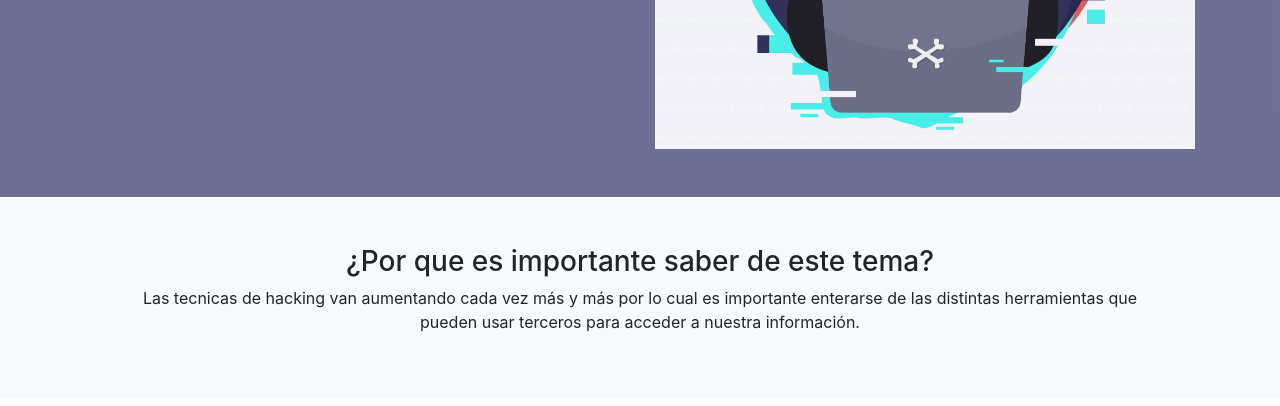
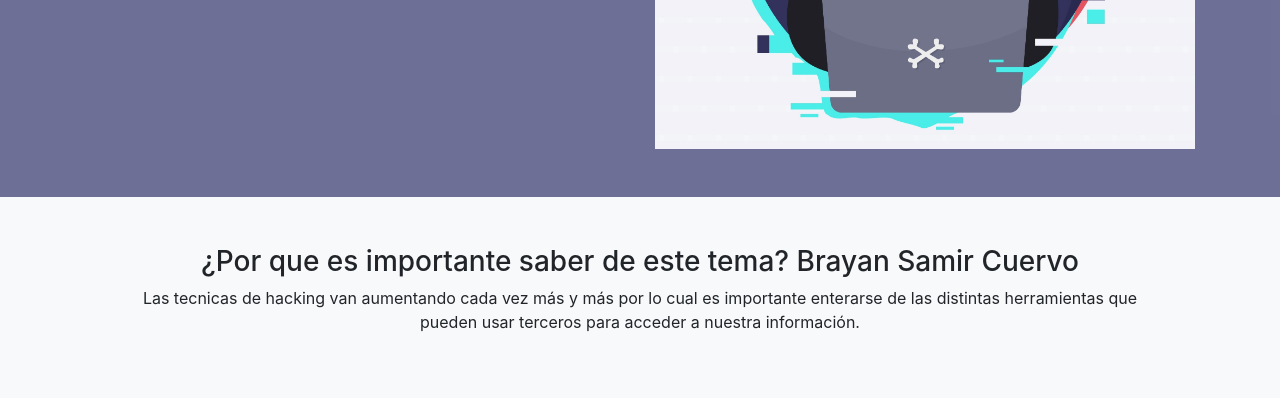
Before and after one commit to SamCuervo/pagina-para-clonar, a plain HTML site: page index.html in a window 1280 px wide. Shown: the part 394-800 px from the top of the page. Drawn offline with nearby package versions, Linux system fonts and the light colour scheme.

Commit message:
Update index.html

```diff
--- a/index.html
+++ b/index.html
@@ -36,7 +36,7 @@
       <div class="container">
         <div class="row">
           <div class="m-5">
-            <h3>¿Por que es importante saber de este tema?</h3>
+            <h3>¿Por que es importante saber de este tema? Brayan Samir Cuervo</h3>
             <p>
               Las tecnicas de hacking van aumentando cada vez más y más por lo cual es importante enterarse de las distintas herramientas que pueden usar terceros para acceder a nuestra información.
             </p>
```
